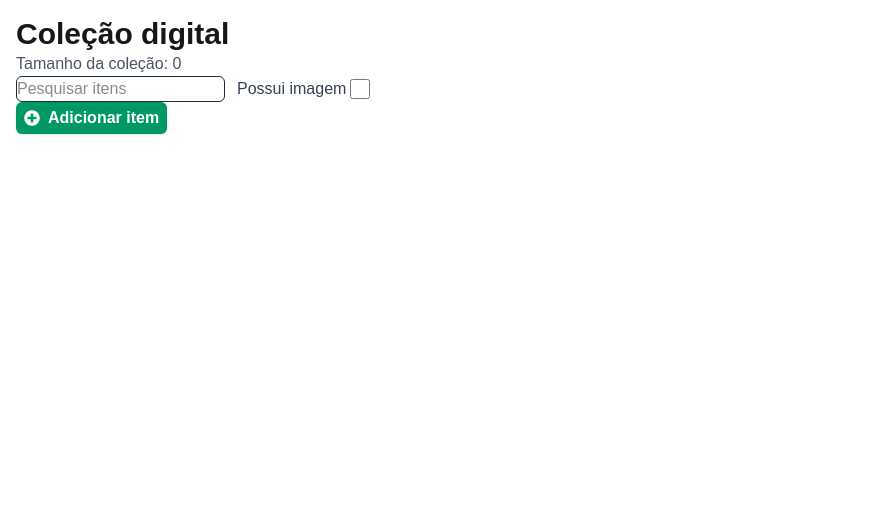
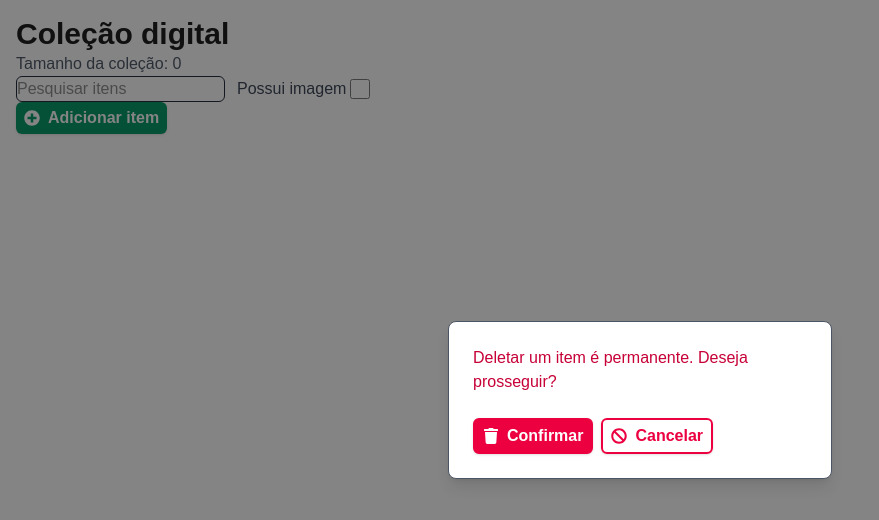
Before and after one commit to gab-souza-martins/digital-collection, a Next.js app: page / in a window 1280 px wide. Shown: the top 520 px of the page, without its empty margins (0-879 px from the left). Built offline with nearby package versions, Linux system fonts and the light colour scheme.

Commit message:
Criado componente COnfirmRemove.tsx como confirmação antes de remover um item. Funcionalidade ainda ausente

```diff
--- a/src/app/Components/AddForm.tsx
+++ b/src/app/Components/AddForm.tsx
@@ -125,6 +125,7 @@ const AddForm: React.FC<AddFormProps> = ({ onAdd, closeForm }) => {
                      <FaPlus />
                      <span className="font-semibold">Adicionar</span>
                   </button>
+
                   <button
                      onClick={handleCancel}
                      type="submit"
--- /dev/null
+++ b/src/app/Components/ConfirmRemove.tsx
@@ -0,0 +1,55 @@
+import React from "react";
+import { FaBan, FaTrash } from "react-icons/fa";
+
+interface ConfirmRemoveProps {
+   confirmRemove: () => void;
+   closeRemove: () => void;
+}
+
+const ConfirmRemove: React.FC<ConfirmRemoveProps> = ({
+   confirmRemove,
+   closeRemove,
+}) => {
+   const handleCancel = (e: React.MouseEvent<HTMLButtonElement>) => {
+      e.preventDefault();
+      closeRemove();
+   };
+
+   return (
+      <div className="w-screen h-screen fixed top-0 left-0 bg-neutral-950/50 flex justify-center items-center z-10">
+         <div className="bg-white border-1 border-gray-600 p-6 rounded-lg shadow-lg w-70 sm:w-96">
+            <p className="text-rose-700">
+               Deletar um item é permanente. Deseja prosseguir?
+            </p>
+            <br />
+
+            <div className="flex gap-2">
+               <button
+                  //   onClick={handleConfirm}
+                  type="submit"
+                  className="cursor-pointer rounded-md flex items-center gap-2 py-1 px-2
+                            text-white bg-rose-600 border-2 border-rose-600 shadow-sm
+                             hover:bg-rose-700 hover:border-rose-700 hover:shadow-xl transition duration-75 ease-in-out
+                             active:bg-rose-800 active:border-rose-800 active:shadow-md"
+               >
+                  <FaTrash />
+                  <span className="font-semibold">Confirmar</span>
+               </button>
+
+               <button
+                  onClick={handleCancel}
+                  type="submit"
+                  className="cursor-pointer rounded-md flex items-center gap-2 py-1 px-2 text-rose-600 border-2 border-rose-600 shadow-sm
+                             hover:bg-rose-600 hover:text-white hover:shadow-xl transition duration-75 ease-in-out
+                             active:bg-rose-700 active:border-rose-700 active:shadow-md"
+               >
+                  <FaBan />
+                  <span className="font-semibold">Cancelar</span>
+               </button>
+            </div>
+         </div>
+      </div>
+   );
+};
+
+export default ConfirmRemove;
--- a/src/app/Components/Searchbar.tsx
+++ b/src/app/Components/Searchbar.tsx
@@ -12,6 +12,7 @@ const Searchbar: React.FC<SearchbarProps> = ({ textSearch, imageFilter }) => {
    return (
       <div>
          <form className="flex flex-col items-start gap-2 xs:flex-row xs:items-center xs:gap-3">
+            {/* TODO: Mudar tamanho do input */}
             <input
                onChange={(e) => {
                   setTextTerm(e.target.value);
@@ -23,7 +24,6 @@ const Searchbar: React.FC<SearchbarProps> = ({ textSearch, imageFilter }) => {
                placeholder="Pesquisar itens"
                aria-label="Pesquisar itens"
             />
-
             <div className="flex items-center gap-1">
                <label
                   htmlFor="imageFilter"
--- a/src/app/page.tsx
+++ b/src/app/page.tsx
@@ -4,6 +4,7 @@ import OpenAddFormBtn from "./Components/OpenAddFormBtn";
 import ItemCard from "./Components/ItemCard";
 import AddForm from "./Components/AddForm";
 import Searchbar from "./Components/Searchbar";
+import ConfirmRemove from "./Components/ConfirmRemove";
 
 interface Item {
    title: string;
@@ -25,7 +26,7 @@ export default function Home() {
    const [imageFilter, setImageFilter] = React.useState<boolean>(false);
    React.useEffect(() => {
       let filteredItems: Item[] = allItems;
-
+      // TODO: Mudar ordem dos filtros
       if (imageFilter) {
          filteredItems = allItems.filter(
             (item) => item.image !== "" && item.image !== undefined
@@ -74,6 +75,8 @@ export default function Home() {
       setImageFilter(hasImage);
    };
 
+   //
+   //
    return (
       <div className="p-4">
          <h1 className="text-3xl font-bold">Coleção digital</h1>
@@ -81,6 +84,8 @@ export default function Home() {
          {isAddFormOpen && (
             <AddForm onAdd={handleAddItem} closeForm={handleCloseAddForm} />
          )}
+
+         <ConfirmRemove />
 
          <p className="text-gray-600">Tamanho da coleção: {allItems.length}</p>
 
```
